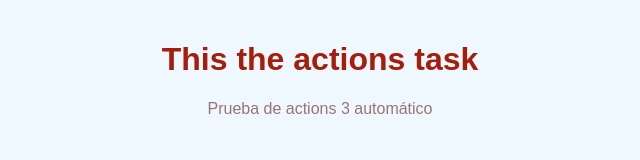
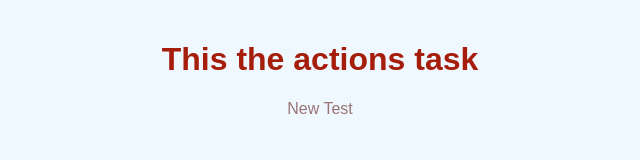
Before and after one commit to ciizao/Actions-task-and-EC2, a website: page index.html in a window 1280 px wide. Shown: the whole page, without its empty margins (320-960 px from the left). Drawn offline with Linux system fonts and the light colour scheme.

Commit message:
feat: :recycle: Change pharaape

```diff
--- a/index.html
+++ b/index.html
@@ -8,6 +8,6 @@
 </head>
 <body>
     <h1>This the actions task</h1>
-    <p> Prueba de actions 3 automático</p>
+    <p> New Test</p>
 </body>
 </html>
```
